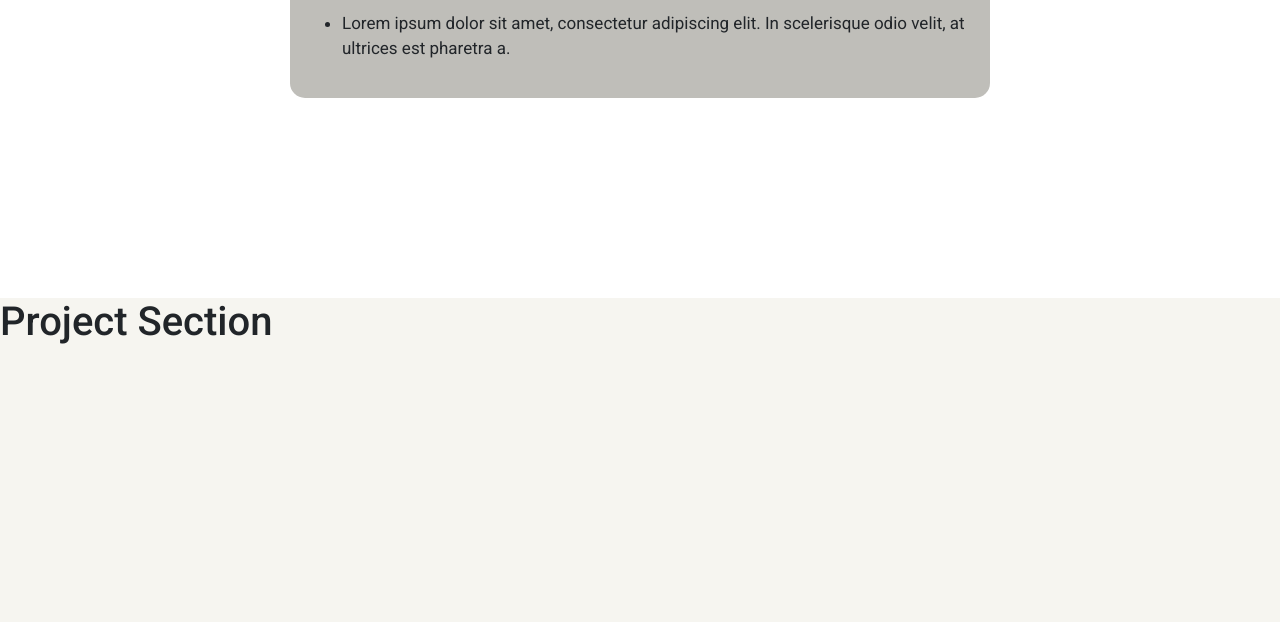
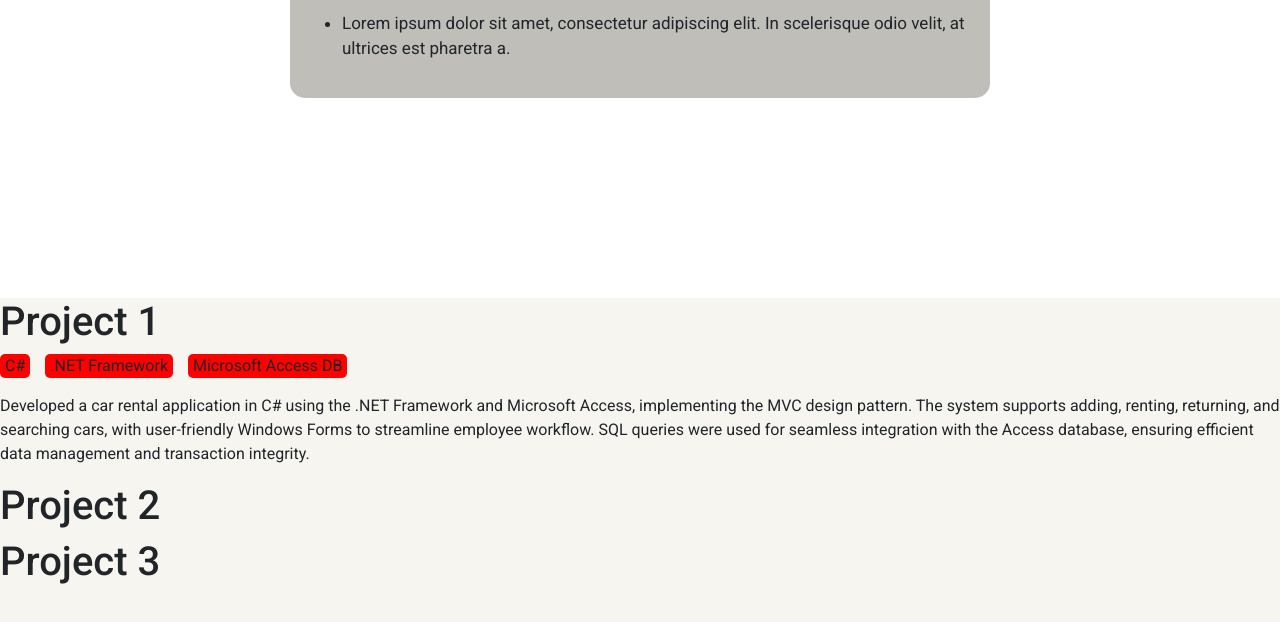
Before and after one commit to mikexbal/Michael-Balogun, a React (Create React App) app in the folder portfolio-react-app/: page / in a window 1280 px wide. Shown: the part 1953-2575 px from the top of the page. Built offline with nearby package versions, Linux system fonts and the light colour scheme.

Commit message:
Designed layout for project sectoion

```diff
--- a/portfolio-react-app/src/components/ProjectsComponent/projects.jsx
+++ b/portfolio-react-app/src/components/ProjectsComponent/projects.jsx
@@ -1,11 +1,39 @@
 import React from "react";
 import styles from './projects.module.css';
+
 
 const Projects = () => {
     return (
         <>
         <section id={styles.projectsContainer}>
-            <h1>Project Section</h1>
+            <h1 id ={styles.projectTitle}>Project 1</h1>
+            <ul id={styles.projectTechnologies}>
+                <li id={styles.technologyItem}>
+                    C#
+                </li>
+
+                <li id={styles.technologyItem}>
+                    .NET Framework
+                </li>
+                <li id={styles.technologyItem}>
+                    Microsoft Access DB
+                </li>
+
+            </ul>
+
+            <p id={styles.projectDescription}>
+                Developed a car rental application in C# using the .NET Framework
+                and Microsoft Access, implementing the MVC design pattern.
+                The system supports adding, renting, returning, and searching cars,
+                with user-friendly Windows Forms to streamline employee workflow.
+                SQL queries were used for seamless integration with the Access database,
+                ensuring efficient data management and transaction integrity.
+            </p>
+
+
+
+            <h1>Project 2</h1>
+            <h1>Project 3</h1>
 
         </section>
 
--- a/portfolio-react-app/src/components/ProjectsComponent/projects.module.css
+++ b/portfolio-react-app/src/components/ProjectsComponent/projects.module.css
@@ -2,3 +2,19 @@
     background-color: #F6F5F0;
     padding-bottom: 1700px;
 }
+#projectTechnologies {
+    display: flex;
+    flex-direction: row;
+    list-style: none;
+    padding-left: 0;
+
+}
+
+#technologyItem {
+    background-color: red;
+    text-align: center;
+    border-radius: 5px;
+    padding-left: 5px;
+    padding-right: 5px;
+    margin-right: 15px;
+}
```
